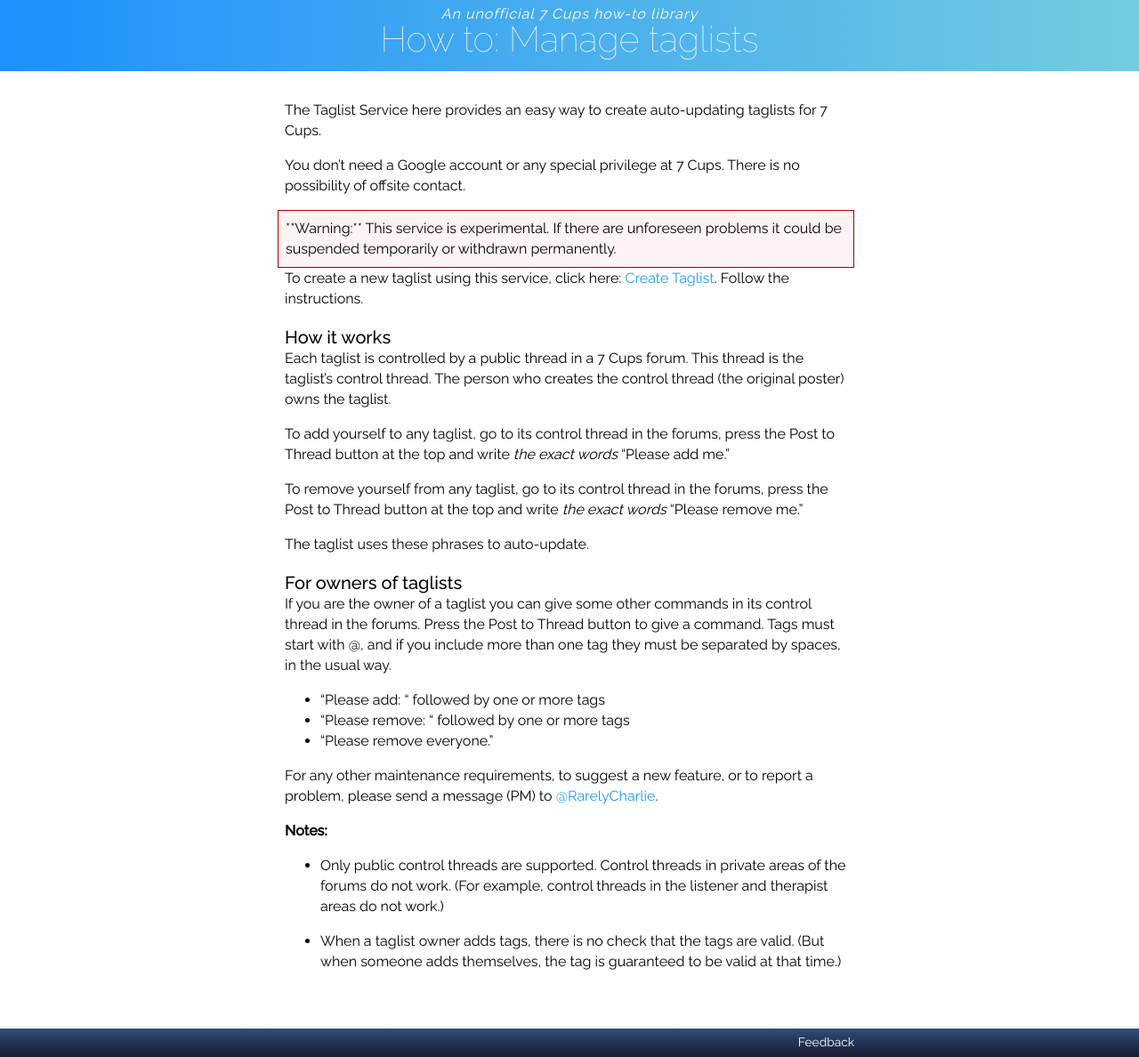
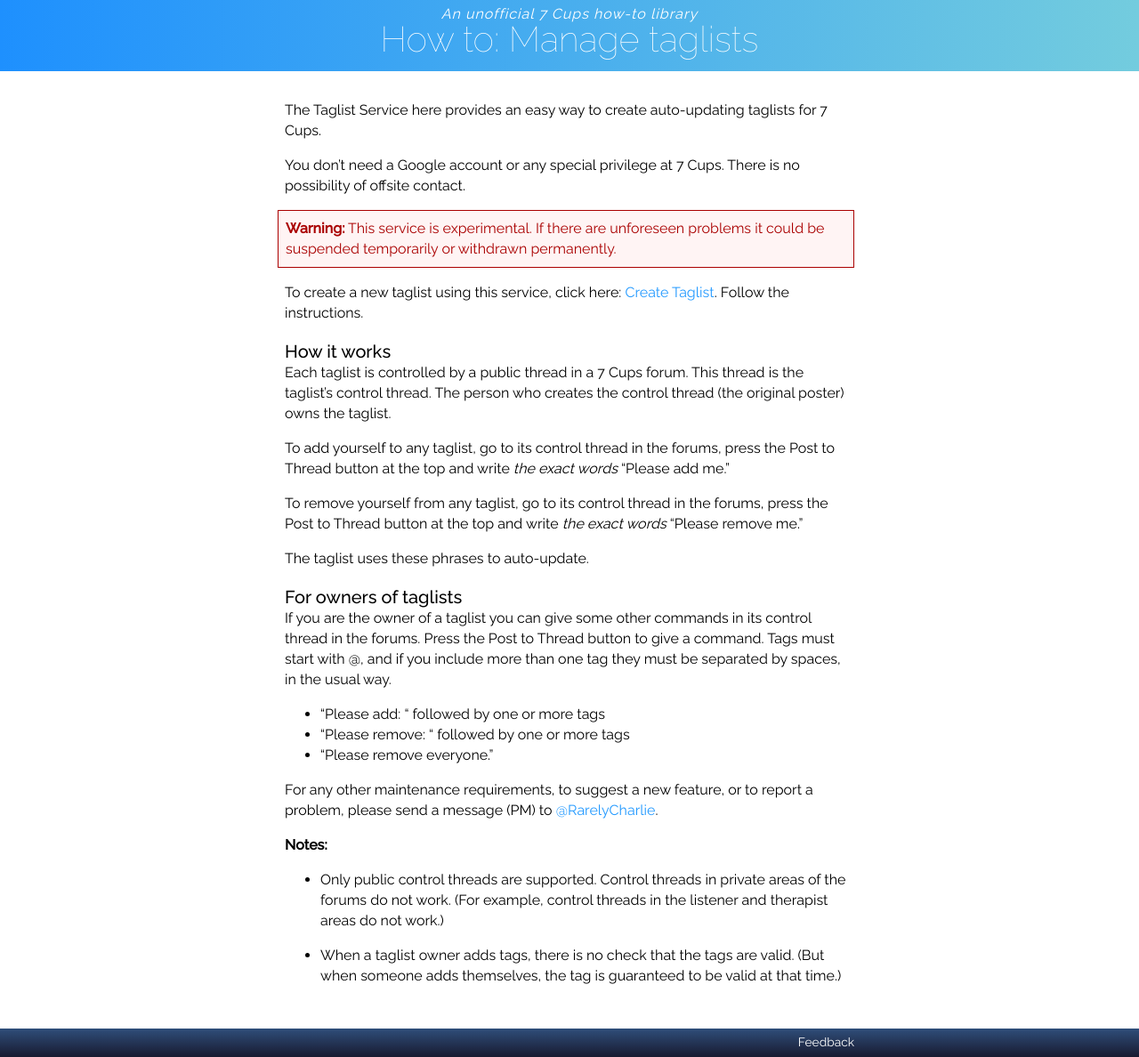
Before and after one commit to RarelyCharlie/rarelycharlie.github.io, a Jekyll site: the page built from _draft/taglist.md, in a window 1280 px wide and 1188 px high. Shown: the whole window at 89% size. Built offline with Jekyll 4.4.1, drawn with Linux system fonts in a browser that asks for light colours.

```diff
--- a/_draft/taglist.md
+++ b/_draft/taglist.md
@@ -7,8 +7,8 @@ The Taglist Service here provides an easy way to create auto-updating taglists f
 
 You don't need a Google account or any special privilege at 7 Cups. There is no possibility of offsite contact.
 
-<div style="background: #fff4f4; border: 1px solid #a00; padding: 1ex; margin-left: -1ex;">
-**Warning:** This service is experimental. If there are unforeseen problems it could be suspended temporarily or withdrawn permanently.
+<div style="background: #fff4f4; color: #a00; border: 1px solid #a00; padding: 1ex; margin: 0 0 1em -1ex;">
+<b>Warning:</b> This service is experimental. If there are unforeseen problems it could be suspended temporarily or withdrawn permanently.
 </div>
 
 To create a new taglist using this service, click here: [Create Taglist](/taglist). Follow the instructions.
```
